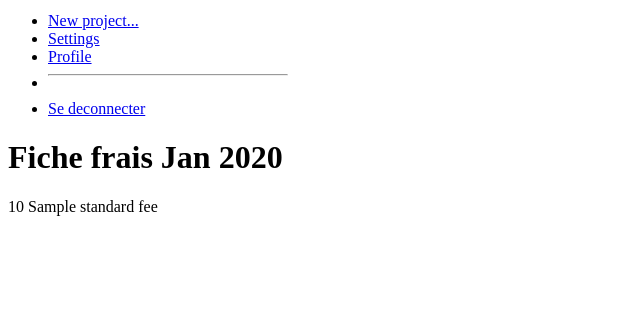
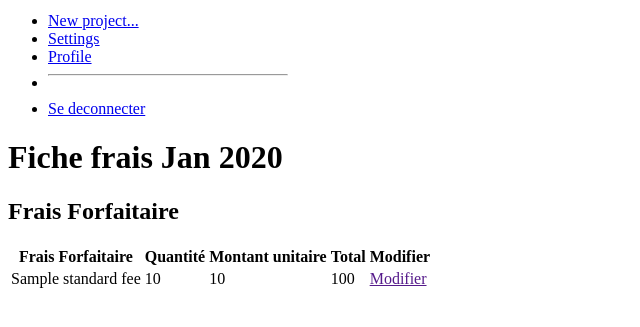
Before and after one commit to leobatouxas/GSB-Symfony, a Symfony app: template templates/feesheet/show.html.twig in a window 1280 px wide. Shown: the part 176-503 px from the top of the page, without its empty margins (0-640 px from the left). Run offline with Twig, Linux system fonts and the light colour scheme; the template is opened without the code that fills it: most values are stand-ins (such as "Sample title", 1, 10 or a date in 2020); some libraries are stand-ins or nearby versions.

Commit message:
Ajout : Affichage Frais Forfaitaire

```diff
--- a/templates/feesheet/show.html.twig
+++ b/templates/feesheet/show.html.twig
@@ -3,10 +3,33 @@
 {% block title %}Hello FeesheetController!{% endblock %}
 
 {% block body %}
+<div class="text-center">
     <h1>Fiche frais {{ feesheet.date|date("M") ~ ' '  ~ feesheet.date|date("Y") }}</h1>
+</div>
+<div>
+<h2>Frais Forfaitaire</h2>
+<table class="table">
+  <thead>
+    <tr>
+      <th scope="col">Frais Forfaitaire</th>
+      <th scope="col">Quantité</th>
+      <th scope="col">Montant unitaire</th>
+      <th scope="col">Total</th>
+      <th scope="col">Modifier</th>
+    </tr>
+  </thead>
+  <tbody>
+    {% for standardFeesLine in standardFeesLines %}
+        <tr>
+        <td>{{standardFeesLine.StandardFees.name}}</td>
+        <td>{{standardFeesLine.quantity}}</td>
+        <td>{{standardFeesLine.StandardFees.UnitAmount}}</td>
+        <td>{{ standardFeesLine.quantity * standardFeesLine.StandardFees.UnitAmount}}</td>
+        <td><a href="">Modifier</a></td>
+        </tr>
+    {% endfor %}
+  </tbody>
+</table>
 
-    {% for standardFeesLine in standardFeesLines %}
-        {{ standardFeesLine.quantity }}
-        {{ standardFeesLine.StandardFees.name }}
-    {% endfor %}
+</div>
 {% endblock %}
```
